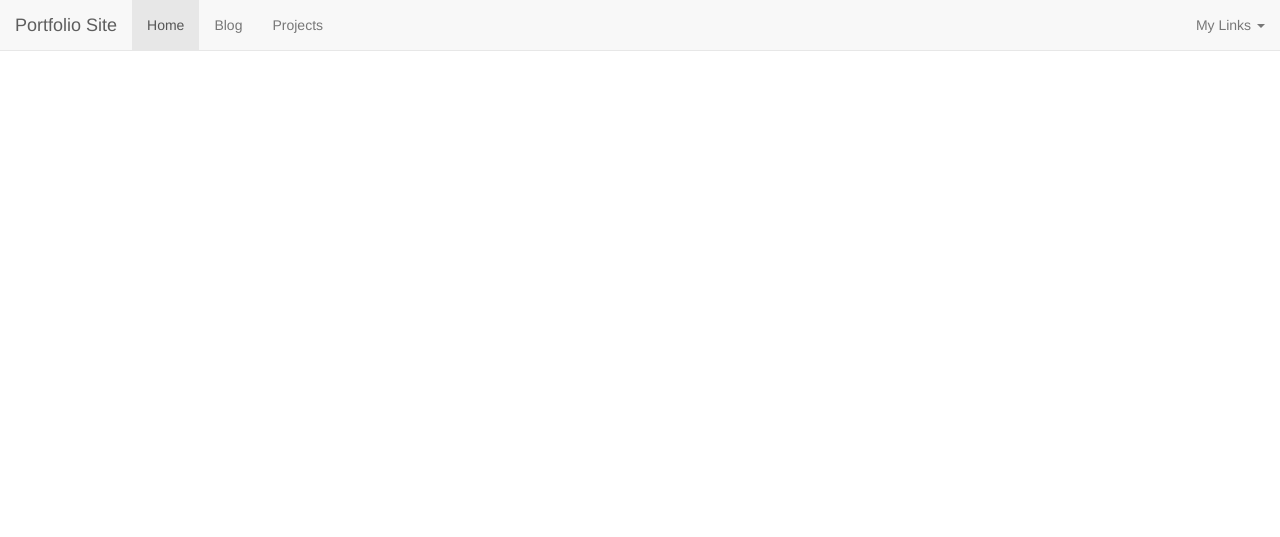
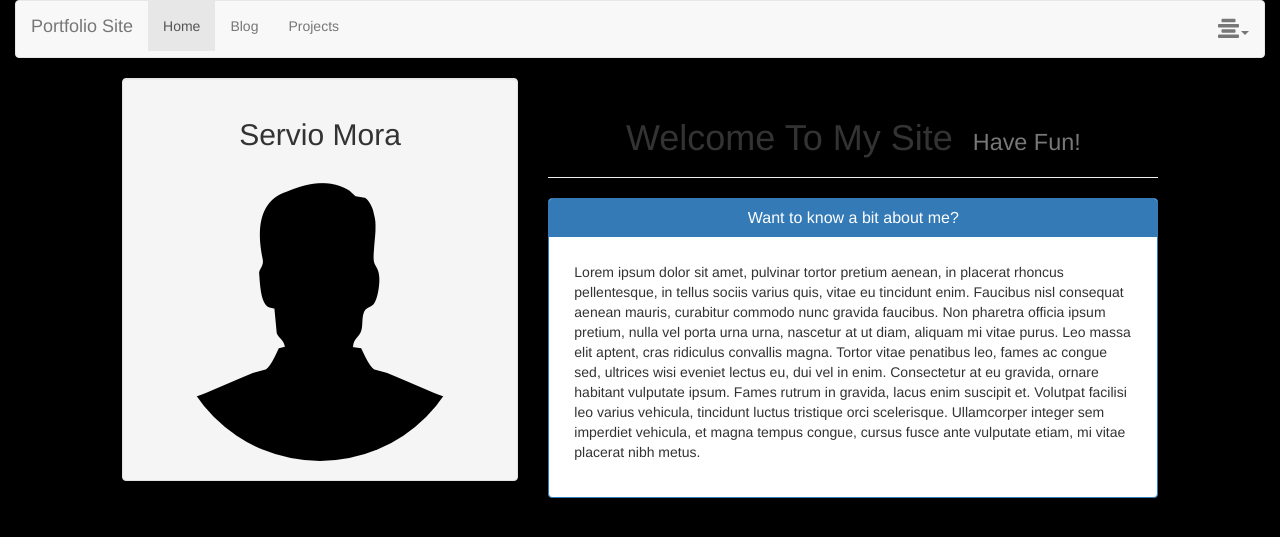
Before and after one commit to Serviox19/Portfolio-Site-NEW-, a PHP site: page / in a window 1280 px wide. Shown: the top 537 px of the page. Run offline with PHP 8.4, Linux system fonts and the light colour scheme; some libraries are stand-ins or nearby versions.

Commit message:
added side-bar and about me section

```diff
--- a/blog.html
+++ b/blog.html
@@ -23,7 +23,7 @@
       </ul>
       <ul class="nav navbar-nav navbar-right">
         <li class="dropdown">
-        <a href="#" class="dropdown-toggle" data-toggle="dropdown" role="button" aria-haspopup="true" aria-expanded="false">My Links <span class="caret"></span></a>
+        <a href="#" class="dropdown-toggle" data-toggle="dropdown" role="button" aria-haspopup="true" aria-expanded="false"><span class="glyphicon glyphicon-align-center" aria-hidden="true"></span><span class="caret"></span></a>
           <ul class="dropdown-menu">
             <li><a href="https://github.com/Serviox19"><img id="dropdown-icon" src="images/github.ico">&nbsp&nbspGitHub</a></li>
             <li role="separator" class="divider"></li>
--- a/css/home.css
+++ b/css/home.css
@@ -1,4 +1,37 @@
+/* NAVBAR */
+nav {
 
-nav {
-  margin-bottom: 40px;
 }
+
+.glyphicon  {
+  font-size: 1.5em;
+}
+
+
+/* END NAVBAR */
+
+
+/* BODY */
+
+.sidebar {
+  text-align: center;
+  background-color: ##606060;
+}
+
+body {
+  background-color: #000;
+}
+
+.page-header h1 {
+  text-align: center;
+}
+
+.panel-title {
+  text-align: center;
+}
+
+.panel-body p {
+  padding: 10px;
+}
+
+/* END BODY */
--- a/home.html
+++ b/home.html
@@ -10,8 +10,8 @@
 
 <body><!-- START BODY-->
 
-<nav class="navbar navbar-default navbar-fixed-top">
-  <div class="container-fluid">
+<div class="container-fluid">
+  <div class="navbar navbar-default navbar-fluid" role="navigation">
     <div class="navbar-header">
       <a class="navbar-brand" href="#">Portfolio Site</a>
     </div>
@@ -23,7 +23,7 @@
       </ul>
       <ul class="nav navbar-nav navbar-right">
         <li class="dropdown">
-        <a href="#" class="dropdown-toggle" data-toggle="dropdown" role="button" aria-haspopup="true" aria-expanded="false">My Links <span class="caret"></span></a>
+        <a href="#" class="dropdown-toggle" data-toggle="dropdown" role="button" aria-haspopup="true" aria-expanded="false"><span class="glyphicon glyphicon-align-center" aria-hidden="true"></span><span class="caret"></span></a>
           <ul class="dropdown-menu">
             <li><a href="https://github.com/Serviox19" target="_blank"><img id="dropdown-icon" src="images/github.ico">&nbsp&nbspGitHub</a></li>
             <li role="separator" class="divider"></li>
@@ -36,19 +36,41 @@
         </li>
       </ul>
     </div><!-- END COLLAPSE NAVBAR -->
-  </div><!-- END CONTAINER -->
-</nav><!-- END NAV -->
+  </div><!-- END NAV -->
+</div><!-- END CONTAINER -->
 
 
 
 
-<div class="container"><!-- MAIN CONTENT -->
+<div class="container-fluid">
   <div class="row">
-    <div class="col-sm-4 col-md-3">
+    <div class="col-md-1"><!-- EMPTY COLUMN --></div>
+    <div class="col-md-4">
+      <div class="well sidebar">
+        <h2>Servio Mora</h2>
+        <div class="profile-pic"><img src="images/photo.png" alt="" class="img-circle"></div>
+      </div><!-- END WELL -->
+    </div><!-- END SIDEBAR COLUMN -->
 
-    </div>
-  </div>
-</div><!-- END MAIN CONTENT-->
+    <div class="col-md-6">
+      <div class="page-header">
+        <h1>Welcome To My Site&nbsp&nbsp<small>Have Fun!</small></h1>
+      </div><!-- END PAGE HEADER -->
+      <div class="panel panel-primary">
+        <div class="panel-heading">
+          <h3 class="panel-title">Want to know a bit about me?</h3>
+        </div>
+        <div class="panel-body">
+          <p>Lorem ipsum dolor sit amet, pulvinar tortor pretium aenean, in placerat rhoncus pellentesque, in tellus sociis varius quis, vitae eu tincidunt enim. Faucibus nisl consequat aenean mauris, curabitur commodo nunc gravida faucibus. Non pharetra officia ipsum pretium, nulla vel porta urna urna, nascetur at ut diam, aliquam mi vitae purus. Leo massa elit aptent, cras ridiculus convallis magna. Tortor vitae penatibus leo, fames ac congue sed, ultrices wisi eveniet lectus eu, dui vel in enim. Consectetur at eu gravida, ornare habitant vulputate ipsum. Fames rutrum in gravida, lacus enim suscipit et. Volutpat facilisi leo varius vehicula, tincidunt luctus tristique orci scelerisque. Ullamcorper integer sem imperdiet vehicula, et magna tempus congue, cursus fusce ante vulputate etiam, mi vitae placerat nibh metus.</p>
+        </div>
+      </div><!-- END PANEL -->
+    </div><!-- END COLUMN MD 6 -->
+
+    <div class="col-md-1"><!-- EMPTY COLUMN --></div>
+  </div><!-- END ROW -->
+
+</div><!-- END CONTAINER -->
+
 
 
 
--- a/projects.html
+++ b/projects.html
@@ -23,7 +23,7 @@
       </ul>
       <ul class="nav navbar-nav navbar-right">
         <li class="dropdown">
-        <a href="#" class="dropdown-toggle" data-toggle="dropdown" role="button" aria-haspopup="true" aria-expanded="false">My Links <span class="caret"></span></a>
+        <a href="#" class="dropdown-toggle" data-toggle="dropdown" role="button" aria-haspopup="true" aria-expanded="false"><span class="glyphicon glyphicon-align-center" aria-hidden="true"></span><span class="caret"></span></a>
           <ul class="dropdown-menu">
             <li><a href="https://github.com/Serviox19"><img id="dropdown-icon" src="images/github.ico">&nbsp&nbspGitHub</a></li>
             <li role="separator" class="divider"></li>
```
Also changed, not shown: css/blog.css (+11 -0 lines), css/projects.css (+11 -0 lines), images/default-2.jpg (added), images/default.jpg (added), images/photo.png (added).
